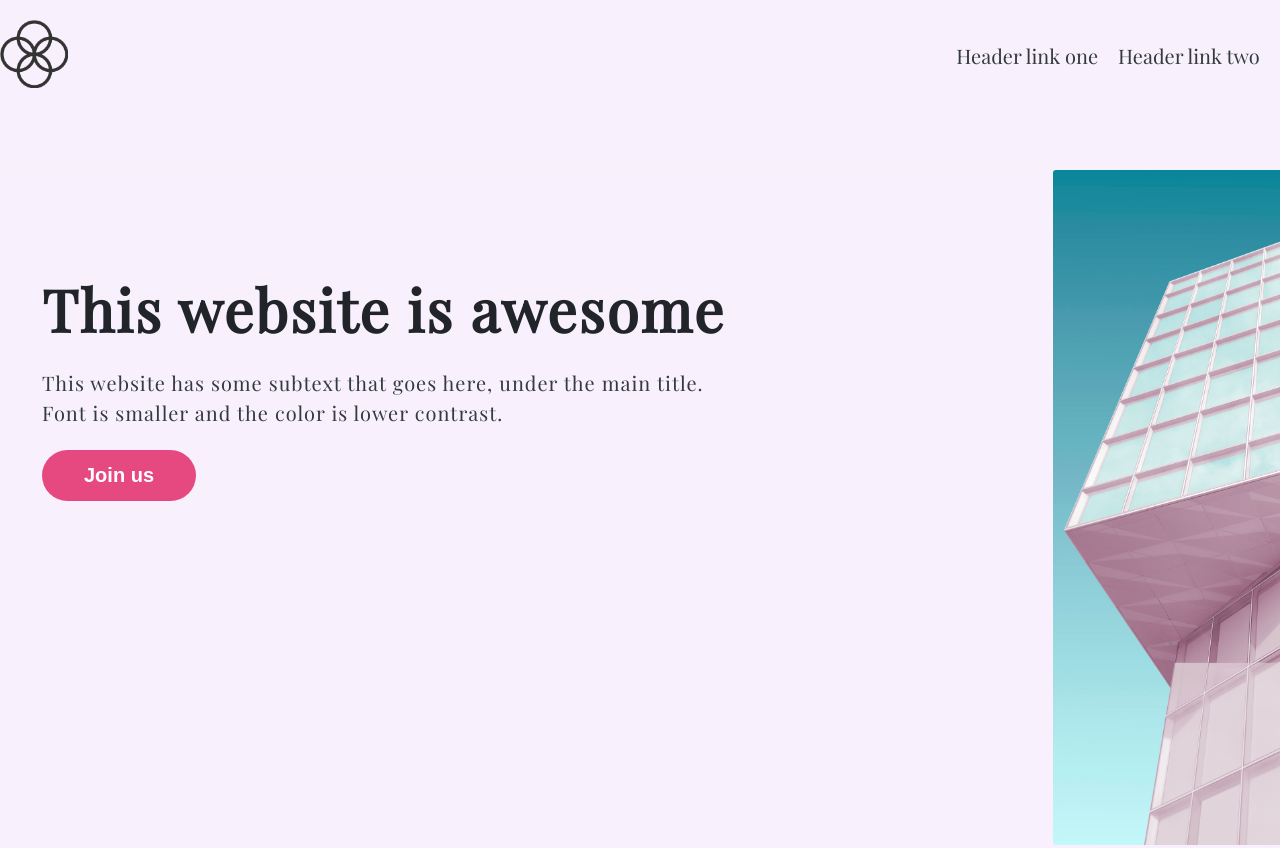
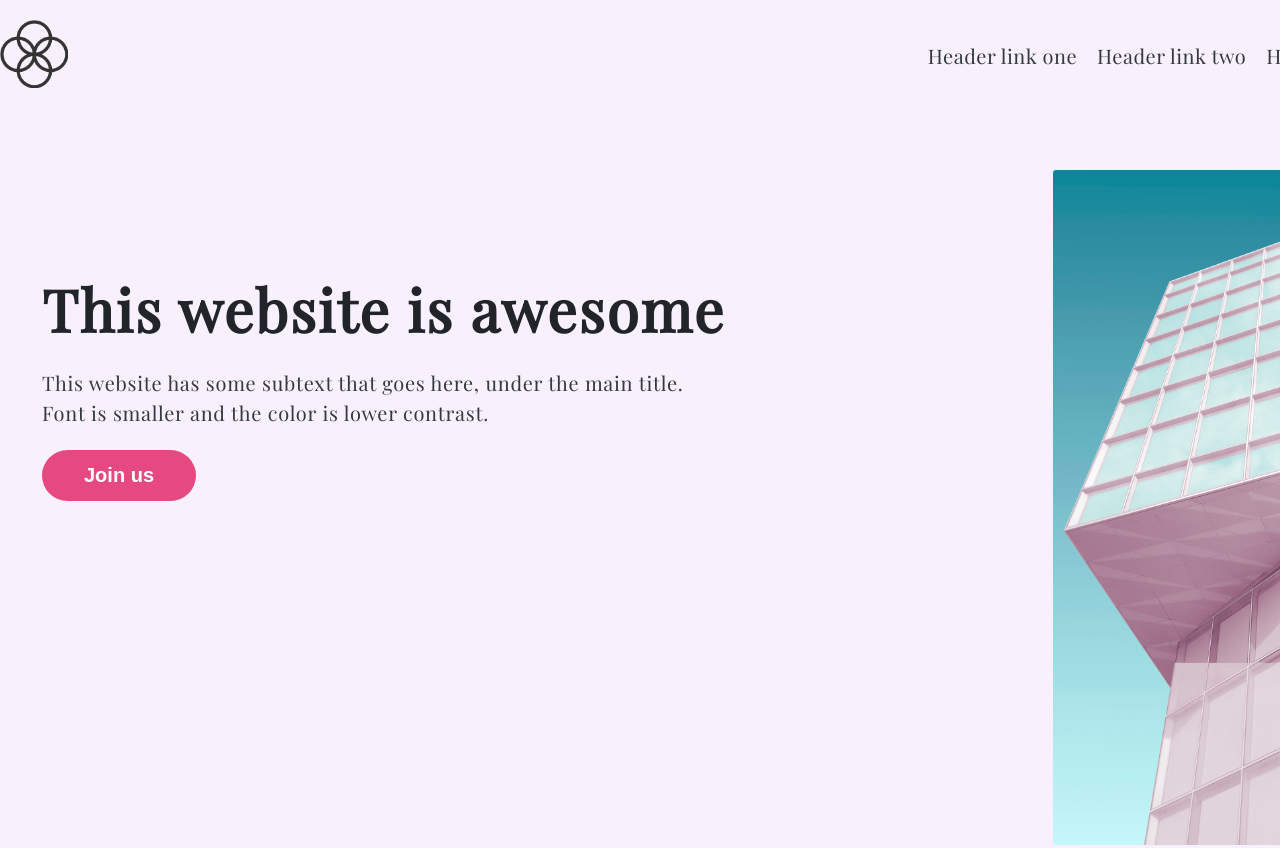
Before and after one commit to Nemanja-Malesija/Odin_landing_page, a plain HTML site: page index.html in a window 1280 px wide. Shown: the top 848 px of the page. Drawn offline with nearby package versions, Linux system fonts and the light colour scheme.

```diff
--- a/style.css
+++ b/style.css
@@ -71,6 +71,7 @@ html {
 
 .nav__link {
   font-size: 2rem;
+  letter-spacing: 0.5px;
 }
 
 .linkoza:link,
@@ -127,7 +128,7 @@ html {
   color: #343a40;
   margin-top: 2rem;
   line-height: 1.5;
-  letter-spacing: 1px;
+  letter-spacing: 0.7px;
 }
 
 .hero__img {
```
